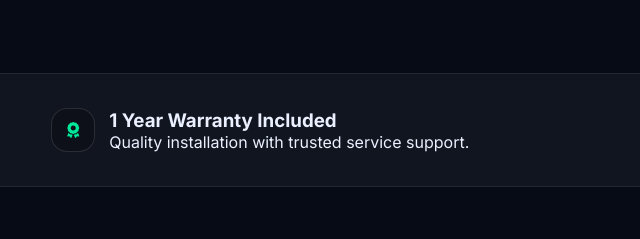
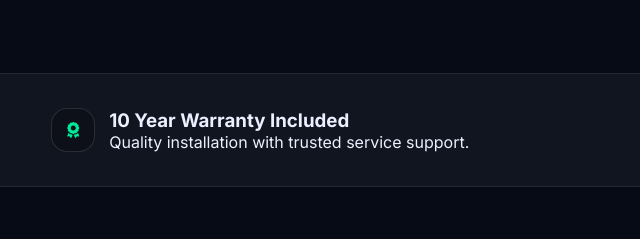
Before and after one commit to Indar321/athrex1, a plain HTML site: page index.html in a window 1280 px wide. Shown: the part 1366-1605 px from the top of the page, 0-640 px from the left. Drawn offline with Linux system fonts and the light colour scheme.

Commit message:
Update warranty period from 1 year to 10 years

```diff
--- a/index.html
+++ b/index.html
@@ -6,7 +6,7 @@
   <title>Athrex Energy Pvt. Ltd. | Solar & Energy Solutions</title>
 
   <!-- SEO -->
-  <meta name="description" content="Athrex Energy Pvt. Ltd. provides solar installation, EPC, maintenance and government solar projects with 1 year warranty. Location: Dantewada, India."/>
+  <meta name="description" content="Athrex Energy Pvt. Ltd. provides solar installation, EPC, maintenance and government solar projects with 10 year warranty. Location: Dantewada, India."/>
   <meta property="og:title" content="Athrex Energy Pvt. Ltd."/>
   <meta property="og:description" content="Premium Solar & Energy Solutions • Installation • EPC • Maintenance • Govt. Projects"/>
   <meta property="og:type" content="website"/>
@@ -215,7 +215,7 @@
       <div class="strip-left">
         <div class="strip-badge"><i class="fa-solid fa-award"></i></div>
         <div>
-          <h3>1 Year Warranty Included</h3>
+          <h3>10 Year Warranty Included</h3>
           <p>Quality installation with trusted service support.</p>
         </div>
       </div>
```
